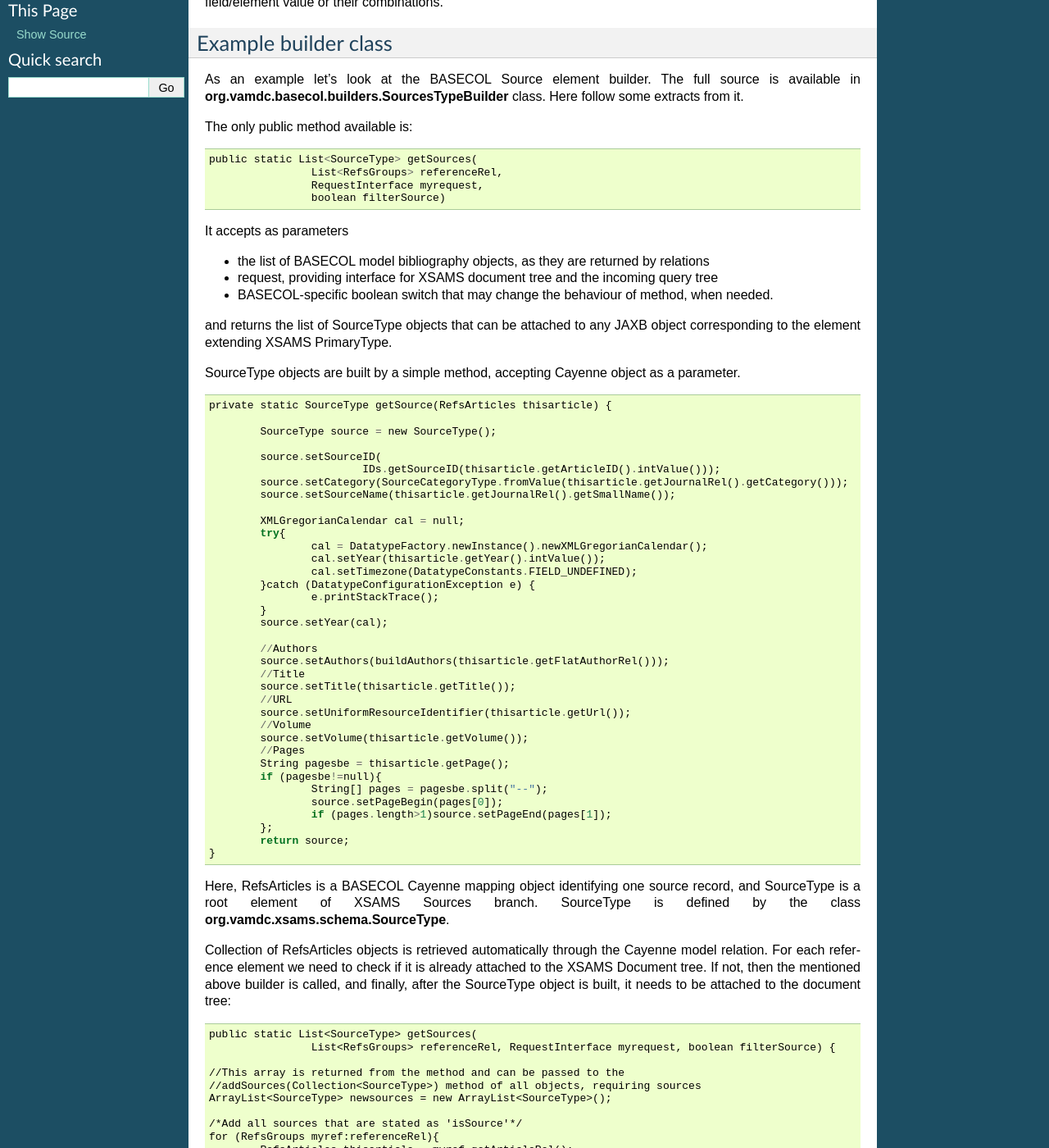
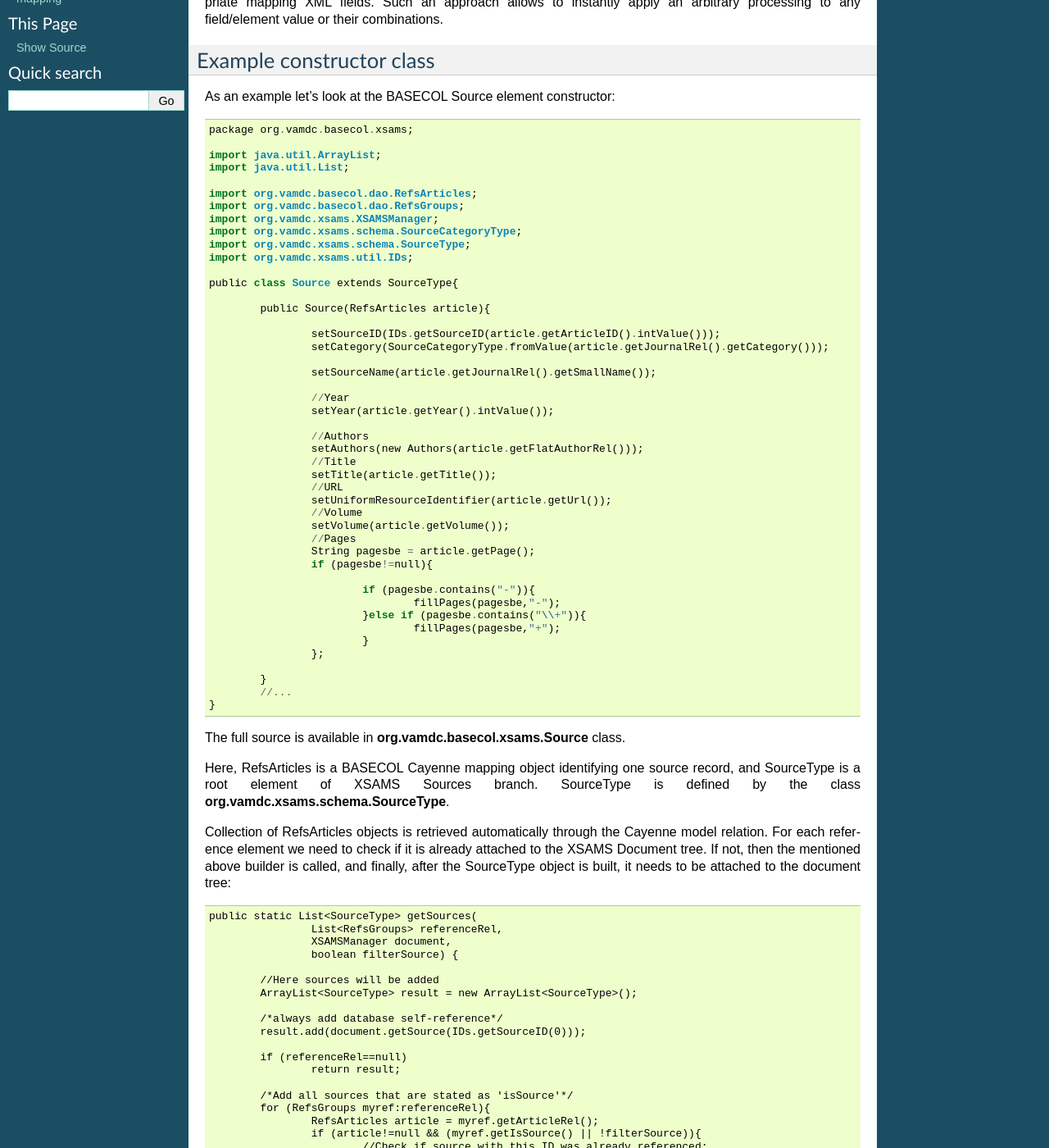
Before and after one commit to misdoro/JavaNodeSwDoc, a Sphinx documentation site: the page built from source/plugin-xsamsgen.rst, in a window 1280 px wide and 1400 px high, scrolled down 350 px. Shown: the whole window at 82% size. Built offline with Sphinx 7.4.7, drawn with Linux system fonts in a browser that asks for light colours; some of the changed text lies outside the part shown.

```diff
--- a/source/plugin-test.rst
+++ b/source/plugin-test.rst
@@ -69,8 +69,10 @@ http://dev.vamdc.org/nexus/content/repositories/releases/
 
 To use Maven for dependency management of your plugin, a following sample POM.xml may be used::
 
-	<project xmlns="http://maven.apache.org/POM/4.0.0" xmlns:xsi="http://www.w3.org/2001/XMLSchema-instance"
-		xsi:schemaLocation="http://maven.apache.org/POM/4.0.0 http://maven.apache.org/xsd/maven-4.0.0.xsd">
+	<project xmlns="http://maven.apache.org/POM/4.0.0"
+		xmlns:xsi="http://www.w3.org/2001/XMLSchema-instance"
+		xsi:schemaLocation="http://maven.apache.org/POM/4.0.0
+			http://maven.apache.org/xsd/maven-4.0.0.xsd">
 		<modelVersion>4.0.0</modelVersion>
 		<groupId>org.vamdc.%databasename%</groupId>
 		<artifactId>plugin</artifactId>
--- a/source/plugin-xsamsgen.rst
+++ b/source/plugin-xsamsgen.rst
@@ -7,82 +7,72 @@ XSAMS is an XML schema, adopted within VAMDC for data exchange.
 
 Java node software implementation uses JAXB library for mapping between objects and XML elements.
 
-Contrary to the Python/Django node software, Java version doesn't provide keyword-based XML generator.
+Contrary to the Python/Django node software, Java version doesn't provide limited keyword-based XML generator.
 
 Each node plugin is responsible by itself for building object trees corresponding to the document branches and
 for attaching them to the main tree, managed by the node software.
 Node software than outputs the built tree as XML XSAMS document.
 
 
+XSAMS objects can be constructed by extension of Jaxb mapping classes with convenience methods,
+provided within **xsams-extra** library.
+Constructors can receive Cayenne mapping objects as argument and initialize appropriate mapping XML fields.
+Such an approach allows to instantly apply an arbitrary processing to any field/element value or their combinations.
 
 
-Basically, XSAMS builders solve the same problem as Python node software Returnables dictionary.
-As input builder methods receive Apache Cayenne database model objects, and their job is to produce JAXB XSAMS objects
-with relevant attributes copied.
-Such an approach allows to instantly apply an arbitrary processing to any field/element value or their combinations.
-
-Example builder class
+Example constructor class
 -------------------------
 
-As an example let's look at the BASECOL Source element builder.
-The full source is available in **org.vamdc.basecol.builders.SourcesTypeBuilder** class.
-Here follow some extracts from it.
+As an example let's look at the BASECOL Source element constructor::
 
-The only public method available is::
+	package org.vamdc.basecol.xsams;
 
-	public static List<SourceType> getSources(
-			List<RefsGroups> referenceRel,
-			RequestInterface myrequest,
-			boolean filterSource)
+	import java.util.ArrayList;
+	import java.util.List;
 
-It accepts as parameters
+	import org.vamdc.basecol.dao.RefsArticles;
+	import org.vamdc.basecol.dao.RefsGroups;
+	import org.vamdc.xsams.XSAMSManager;
+	import org.vamdc.xsams.schema.SourceCategoryType;
+	import org.vamdc.xsams.schema.SourceType;
+	import org.vamdc.xsams.util.IDs;
 
-*	the list of BASECOL model bibliography objects, as they are returned by relations
-*	request, providing interface for XSAMS document tree and the incoming query tree
-*	BASECOL-specific boolean switch that may change the behaviour of method, when needed.
+	public class Source extends SourceType{
 
-and returns the list of SourceType objects that can be attached to any JAXB object corresponding to the element
-extending XSAMS PrimaryType.
+		public Source(RefsArticles article){
 
-SourceType objects are built by a simple method, accepting Cayenne object as a parameter.
-::
+			setSourceID(IDs.getSourceID(article.getArticleID().intValue()));
+			setCategory(SourceCategoryType.fromValue(article.getJournalRel().getCategory()));
 
-	private static SourceType getSource(RefsArticles thisarticle) {
+			setSourceName(article.getJournalRel().getSmallName());
 
-		SourceType source = new SourceType();
+			//Year
+			setYear(article.getYear().intValue());
 
-		source.setSourceID(
-				IDs.getSourceID(thisarticle.getArticleID().intValue()));
-		source.setCategory(SourceCategoryType.fromValue(thisarticle.getJournalRel().getCategory()));
-		source.setSourceName(thisarticle.getJournalRel().getSmallName());
+			//Authors
+			setAuthors(new Authors(article.getFlatAuthorRel()));
+			//Title
+			setTitle(article.getTitle());
+			//URL
+			setUniformResourceIdentifier(article.getUrl());
+			//Volume
+			setVolume(article.getVolume());
+			//Pages
+			String pagesbe = article.getPage();
+			if (pagesbe!=null){
 
-		XMLGregorianCalendar cal = null;
-		try{
-			cal = DatatypeFactory.newInstance().newXMLGregorianCalendar();
-			cal.setYear(thisarticle.getYear().intValue());
-			cal.setTimezone(DatatypeConstants.FIELD_UNDEFINED);
-		}catch (DatatypeConfigurationException e) {
-			e.printStackTrace();
+				if (pagesbe.contains("-")){
+					fillPages(pagesbe,"-");
+				}else if (pagesbe.contains("\\+")){
+					fillPages(pagesbe,"+");
+				}
+			};
+
 		}
-		source.setYear(cal);
+		//...
+	}
 
-		//Authors
-		source.setAuthors(buildAuthors(thisarticle.getFlatAuthorRel()));
-		//Title
-		source.setTitle(thisarticle.getTitle());
-		//URL
-		source.setUniformResourceIdentifier(thisarticle.getUrl());
-		//Volume
-		source.setVolume(thisarticle.getVolume());
-		//Pages
-		String pagesbe = thisarticle.getPage();
-		if (pagesbe!=null){
-			String[] pages = pagesbe.split("--");
-			source.setPageBegin(pages[0]);
-			if (pages.length>1)source.setPageEnd(pages[1]);
-		};
-		return source;
-	}
+The full source is available in **org.vamdc.basecol.xsams.Source** class.
 
 Here, RefsArticles is a BASECOL Cayenne mapping object identifying one source record,
 and SourceType is a root element of XSAMS Sources branch.
@@ -95,32 +85,35 @@ after the SourceType object is built, it needs to be attached to the document tr
 
 
 	public static List<SourceType> getSources(
-			List<RefsGroups> referenceRel, RequestInterface myrequest, boolean filterSource) {
+			List<RefsGroups> referenceRel,
+			XSAMSManager document,
+			boolean filterSource) {
 
-	//This array is returned from the method and can be passed to the
-	//addSources(Collection<SourceType>) method of all objects, requiring sources
-	ArrayList<SourceType> newsources = new ArrayList<SourceType>();
+		//Here sources will be added
+		ArrayList<SourceType> result = new ArrayList<SourceType>();
 
-	/*Add all sources that are stated as 'isSource'*/
-	for (RefsGroups myref:referenceRel){
-		RefsArticles thisarticle = myref.getArticleRel();
-		if (thisarticle!=null && (myref.getIsSource() || !filterSource)){
-			SourceType source = null;
-			//Check if source with this ID already exists:
-			if (myrequest!=null) source = myrequest.getXsamsroot().getSource(
-					IDs.getSourceID(thisarticle.getArticleID().intValue()));
-			//If not, create it:
-			if (source == null){
-				source = getSource(thisarticle);
-				if (myrequest!=null) myrequest.getXsamsroot().addSource(source);
+		/*always add database self-reference*/
+		result.add(document.getSource(IDs.getSourceID(0)));
+
+		if (referenceRel==null)
+			return result;
+
+		/*Add all sources that are stated as 'isSource'*/
+		for (RefsGroups myref:referenceRel){
+			RefsArticles article = myref.getArticleRel();
+			if (article!=null && (myref.getIsSource() || !filterSource)){
+				//Check if source with this ID was already referenced:
+				SourceType source = document.getSource(
+						IDs.getSourceID(article.getArticleID().intValue()));
+				if (source == null){//If not, create and add it:
+					source = new Source(article);
+					document.addSource(source);
+				}
+				//Now, add source record to the list of source references
+				result.add(source);
 			}
-			//Now, add source record to the list of source references:
-			newsources.add(source);
 		}
-	}
-
-	//Return the sources collection for later use.
-	return newsources;
+		return result;
 	}
 
 
@@ -138,10 +131,10 @@ automatically adding them to the XSAMS document tree if necessary, and attach to
 Attaching objects to XSAMS Document tree
 ------------------------------------------
 
-**RequestInterface** provides access to XSAMS Document tree through **XSAMSData** interface, implementation of
-which can be obtained by calling **getXsamsroot()** method of the request.
+**RequestInterface** provides access to XSAMS Document tree through **XSAMSManager** interface, implementation of
+which can be obtained by calling **getXsamsManager()** method of the request.
 
-**org.vamdc.xsams.XSAMSData** interface provides a handful of methods to add different branches to the XSAMS tree,
+**org.vamdc.xsams.XSAMSManager** interface provides a handful of methods to add different branches to the XSAMS tree,
 getting them by known ID or iterating through all of them. For a full list of methods,
 consult the JavaDoc of the JAXB XSAMS library [XSAMSJavaDoc]_.
 
```
Also changed, not shown: other parts of source/plugin-xsamsgen.rst (+2 -2 lines), source/plugin-arch.rst (+15 -15 lines), source/plugin-datamodel.rst (+87 -6 lines), source/plugin-querymap.rst (+51 -7 lines).
